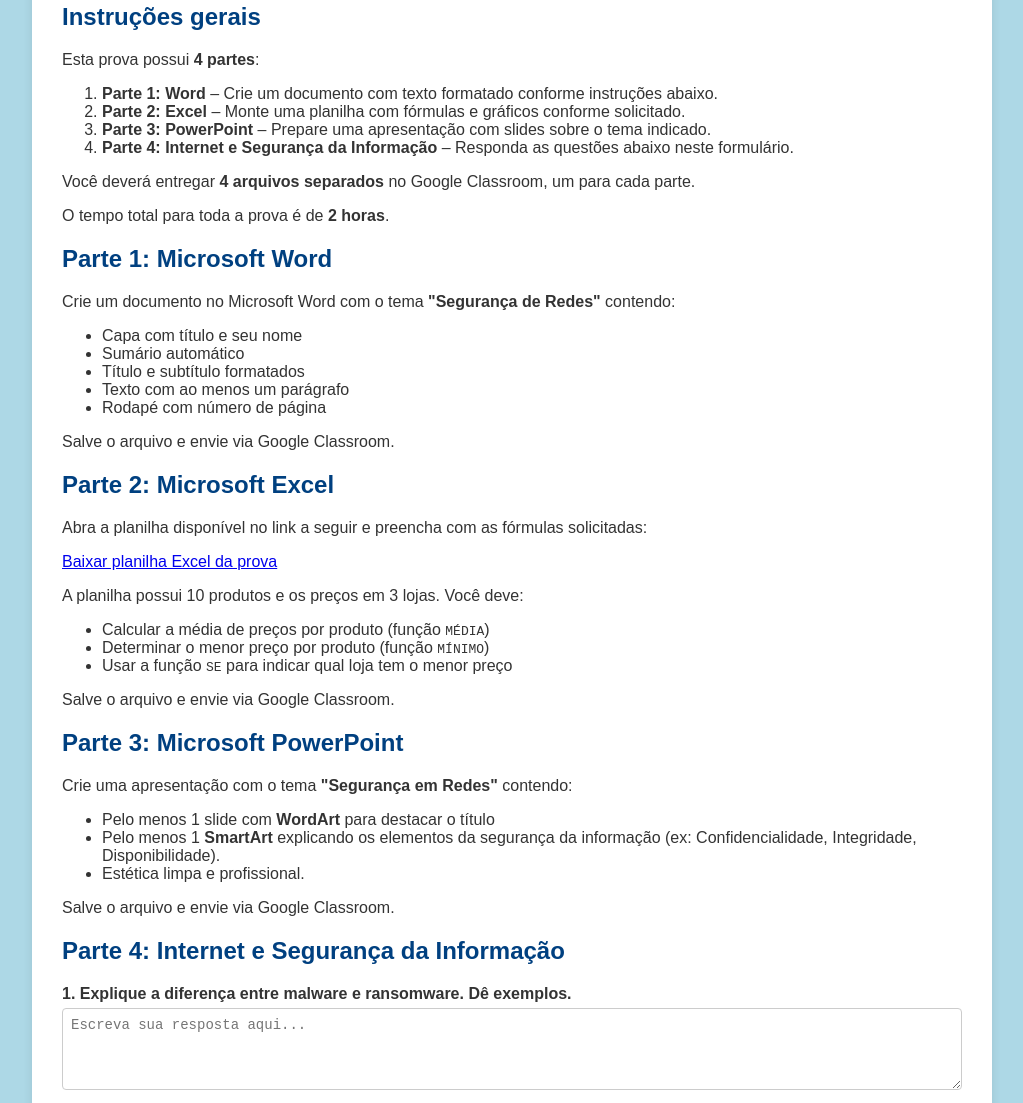
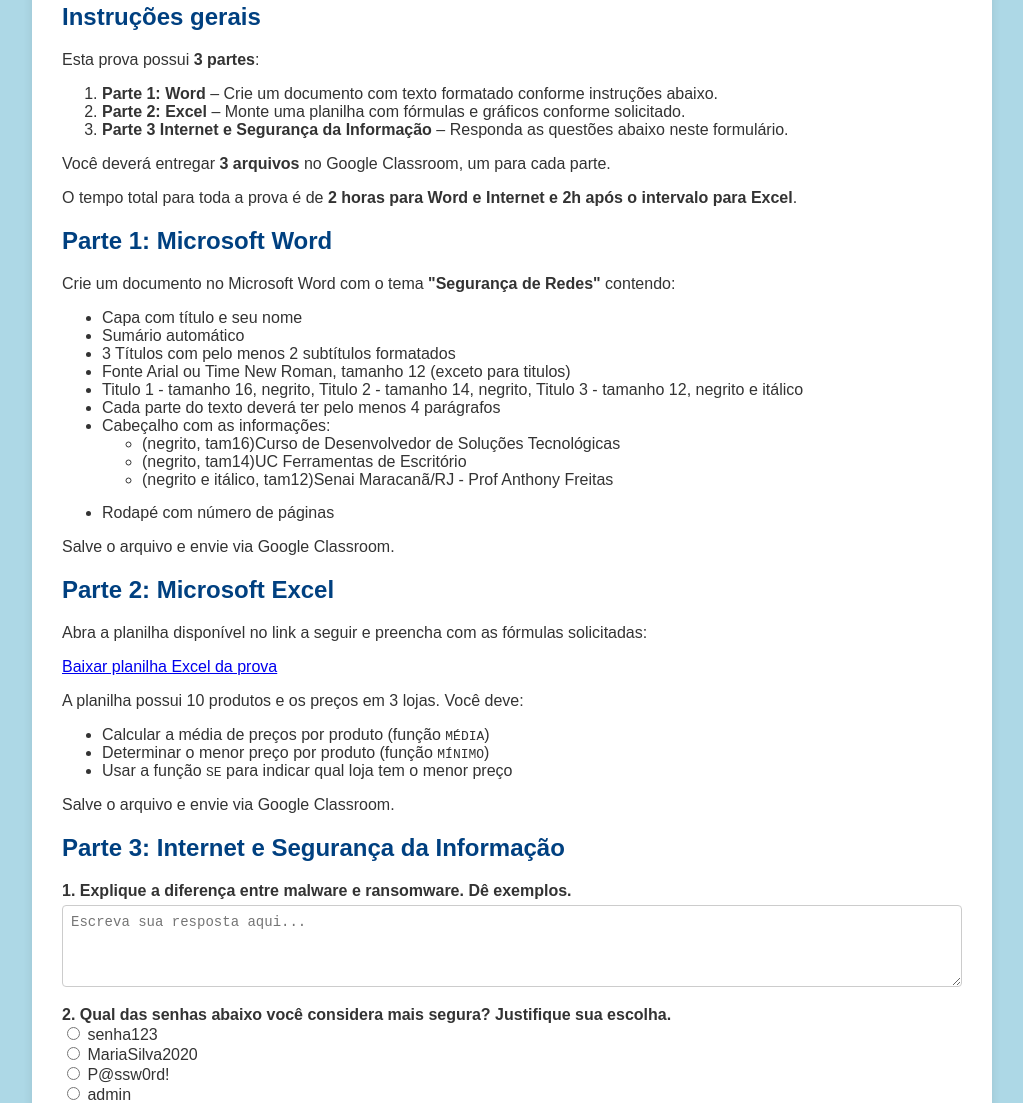
Before and after one commit to sammyfreitas/provaFerramentasEscritorio, a plain HTML site: page index.html in a window 1280 px wide. Shown: the part 363-1466 px from the top of the page, without its empty margins (128-1151 px from the left). Drawn offline with Linux system fonts and the light colour scheme.

Commit message:
Update index.html
Prova atualizada para Turma de Desenvolvedor de Soluções

```diff
--- a/index.html
+++ b/index.html
@@ -80,7 +80,7 @@
 <body>
   <div class="container">
     <div class="header">
-      <p><strong>Curso de Operador de Sistemas Computacionais em Rede</strong></p>
+      <p><strong>Curso de Desenvolvedor de Soluções Tecnológicas</strong></p>
       <p>Senai Maracanã - Prof. Anthony Freitas</p>
     </div>
 
@@ -91,24 +91,31 @@
     <input type="text" id="nome" placeholder="Digite seu nome completo aqui">
 
     <h2>Instruções gerais</h2>
-    <p>Esta prova possui <strong>4 partes</strong>:</p>
+    <p>Esta prova possui <strong>3 partes</strong>:</p>
     <ol>
       <li><strong>Parte 1: Word</strong> – Crie um documento com texto formatado conforme instruções abaixo.</li>
       <li><strong>Parte 2: Excel</strong> – Monte uma planilha com fórmulas e gráficos conforme solicitado.</li>
-      <li><strong>Parte 3: PowerPoint</strong> – Prepare uma apresentação com slides sobre o tema indicado.</li>
-      <li><strong>Parte 4: Internet e Segurança da Informação</strong> – Responda as questões abaixo neste formulário.</li>
+      <li><strong>Parte 3 Internet e Segurança da Informação</strong> – Responda as questões abaixo neste formulário.</li>
     </ol>
-    <p>Você deverá entregar <strong>4 arquivos separados</strong> no Google Classroom, um para cada parte.</p>
-    <p>O tempo total para toda a prova é de <strong>2 horas</strong>.</p>
+    <p>Você deverá entregar <strong>3 arquivos </strong> no Google Classroom, um para cada parte.</p>
+    <p>O tempo total para toda a prova é de <strong>2 horas para Word e Internet e 2h após o intervalo para Excel</strong>.</p>
 
     <h2>Parte 1: Microsoft Word</h2>
     	<p>Crie um documento no Microsoft Word com o tema <strong>"Segurança de Redes"</strong> contendo:</p>
     <ul>
       <li>Capa com título e seu nome</li>
       <li>Sumário automático</li>
-      <li>Título e subtítulo formatados</li>
-      <li>Texto com ao menos um parágrafo</li>
-      <li>Rodapé com número de página</li>
+      <li>3 Títulos com pelo menos 2 subtítulos formatados</li>
+      <li>Fonte Arial ou Time New Roman, tamanho 12 (exceto para titulos)</li>
+      <li>Titulo 1 - tamanho 16, negrito, Titulo 2 - tamanho 14, negrito, Titulo 3 - tamanho 12, negrito e itálico</li>
+      <li>Cada parte do texto deverá ter pelo menos 4 parágrafos</li>
+      <li>Cabeçalho com as informações: </li>
+         <ul>
+           <li>(negrito, tam16)Curso de Desenvolvedor de Soluções Tecnológicas</li>
+           <li>(negrito, tam14)UC Ferramentas de Escritório</li>
+           <li>(negrito e itálico, tam12)Senai Maracanã/RJ - Prof Anthony Freitas</li>
+         </ul>
+      <li>Rodapé com número de páginas</li>
     </ul>
     <p>Salve o arquivo e envie via Google Classroom.</p>
 
@@ -123,16 +130,7 @@
     </ul>
  	   <p>Salve o arquivo e envie via Google Classroom.</p>
 
-    <h2>Parte 3: Microsoft PowerPoint</h2>
- 	<p>Crie uma apresentação com o tema <strong>"Segurança em Redes"</strong> contendo:</p>
-    <ul>
-      <li>Pelo menos 1 slide com <strong>WordArt</strong> para destacar o título</li>
-      <li>Pelo menos 1 <strong>SmartArt</strong> explicando os elementos da segurança da informação (ex: Confidencialidade, Integridade, Disponibilidade).</li>
-      <li>Estética limpa e profissional.</li>
-    </ul>
- 	<p>Salve o arquivo e envie via Google Classroom.</p>
-
-    <h2>Parte 4: Internet e Segurança da Informação</h2>
+    <h2>Parte 3: Internet e Segurança da Informação</h2>
     <form id="provaForm">
       <label>1. Explique a diferença entre malware e ransomware. Dê exemplos.</label>
       <textarea id="resposta1" rows="4" placeholder="Escreva sua resposta aqui..."></textarea>
@@ -163,7 +161,7 @@
       <input type="checkbox" name="lgpd" value="Dados genéticos"> Dados genéticos<br>
       <textarea id="resposta4" rows="2" placeholder="Se quiser, justifique ou comente aqui..."></textarea>
 
-      <label>5. Leia as notícias abaixo e diga qual você considera verdadeira e qual falsa. Justifique.</label>
+      <label>5. Leia as notícias abaixo e diga qual você considera verdadeira e qual falsa. Justifique o porquê de ser verdadeira ou falsa.</label>
       <ul>
         <li><strong>Notícia A:</strong> Xuxa é vista em churrascaria comendo picanha. (Fonte: 06/06/25)</li>
         <li><strong>Notícia B:</strong> Felipe Neto, artista do famoso reality show BBB processa emissora por uso indevido de imagem. (Fonte: Bing)</li>
@@ -178,7 +176,7 @@
 
     <div class="footer">
       Após salvar, será gerado um arquivo de texto com suas respostas.
-      Salve este arquivo e envie junto com os arquivos do Word, Excel e PowerPoint no Google Classroom.
+      Salve este arquivo e envie junto com os arquivos do Word e Excel no Google Classroom.
     </div>
   </div>
 
@@ -249,7 +247,7 @@
       link.click();
       document.body.removeChild(link);
 
-      alert("Arquivo gerado com sucesso! Salve o arquivo e anexe junto com os arquivos do Word, Excel e PowerPoint no Google Classroom.");
+      alert("Arquivo gerado com sucesso! Salve o arquivo e anexe junto com os arquivos do Word e Excel no Google Classroom.");
     }
 
     updateTimer();
```
